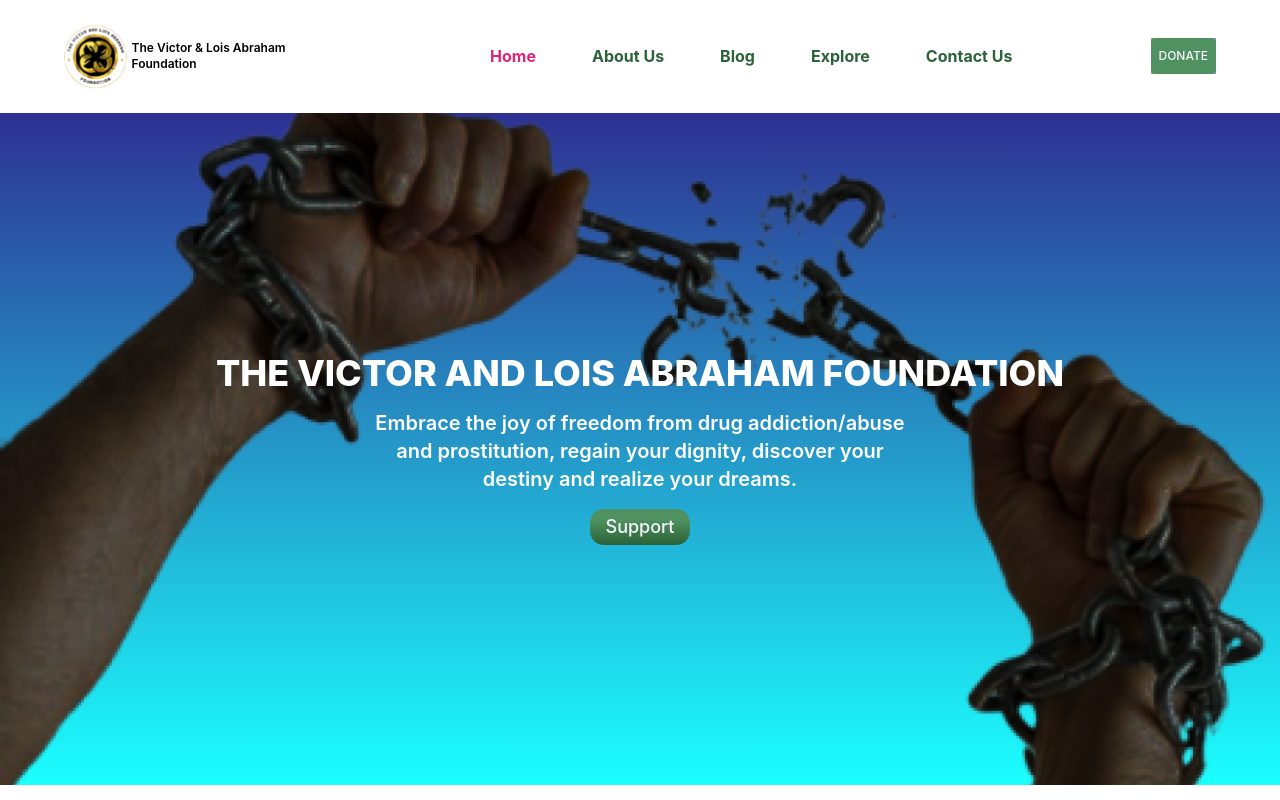
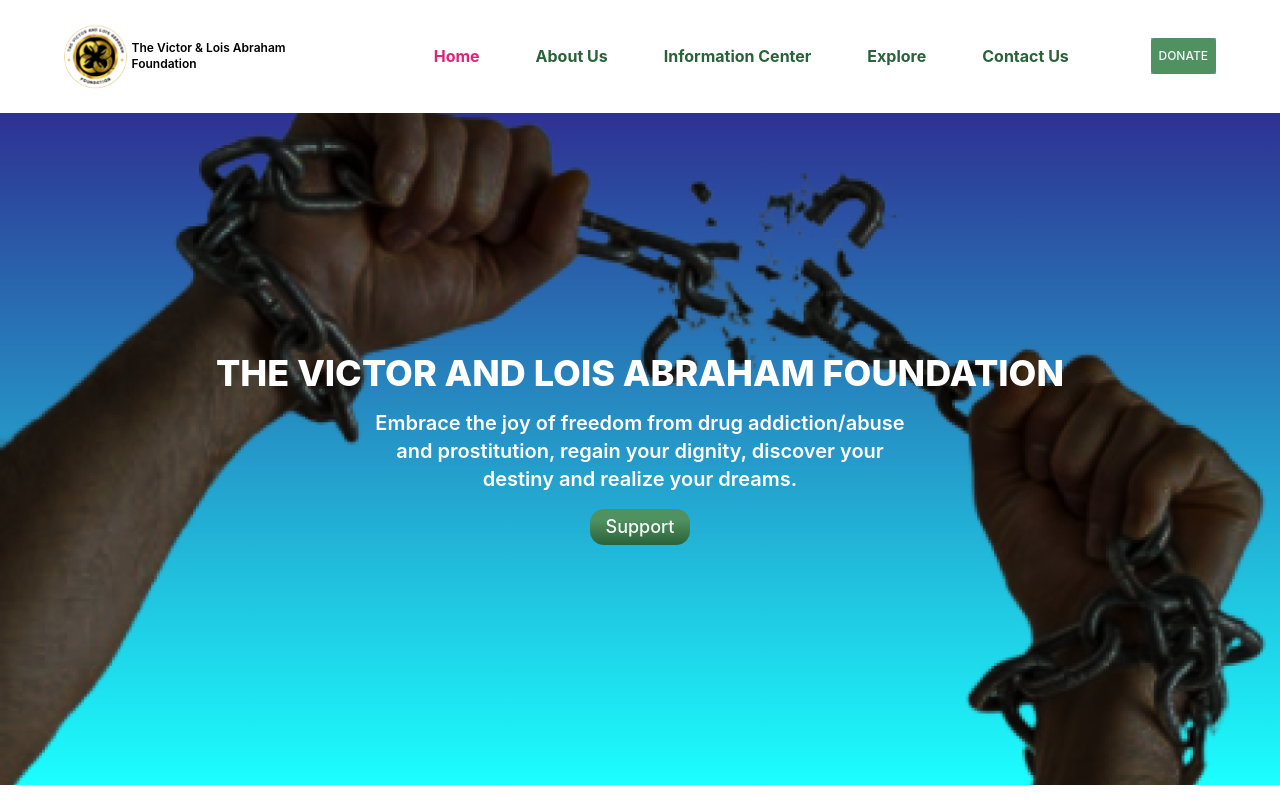
Before and after one commit to winpeed/victor-and-lois-foundation, a React (Vite) app: page / in a window 1280 px wide. Shown: the top 800 px of the page. Built offline with nearby package versions, Linux system fonts and the light colour scheme; no server answers; a web font is replaced by a local one; what @contentful/rich-text-types would draw is missing.

Commit message:
Update Navbar.tsx

```diff
--- a/src/components/menubars/Navbar.tsx
+++ b/src/components/menubars/Navbar.tsx
@@ -46,7 +46,7 @@
             About Us
           </Link>
           <Link className={`${getLinkClass("/blog")}`} to="/blog">
-            Blog
+            Information Center
           </Link>
           <Link className={`${getLinkClass("/explore")}`} to="/explore">
             Explore
@@ -87,7 +87,7 @@
                 onClick={showNav}
                 className={`${getLinkClass("/blog")} `}
               >
-                Blog
+                Information Center
               </Link>
               <Link
                 to="/explore"
```
